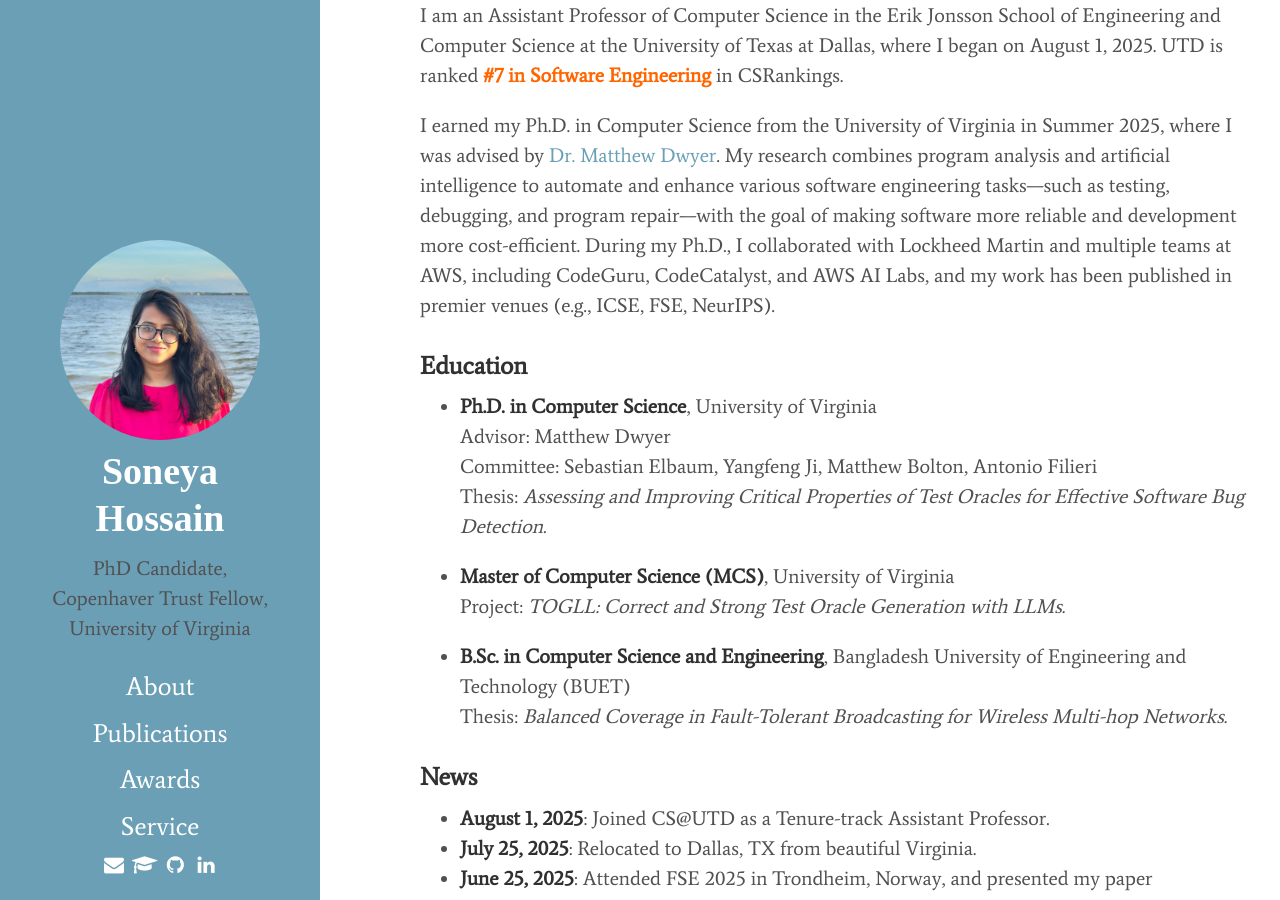
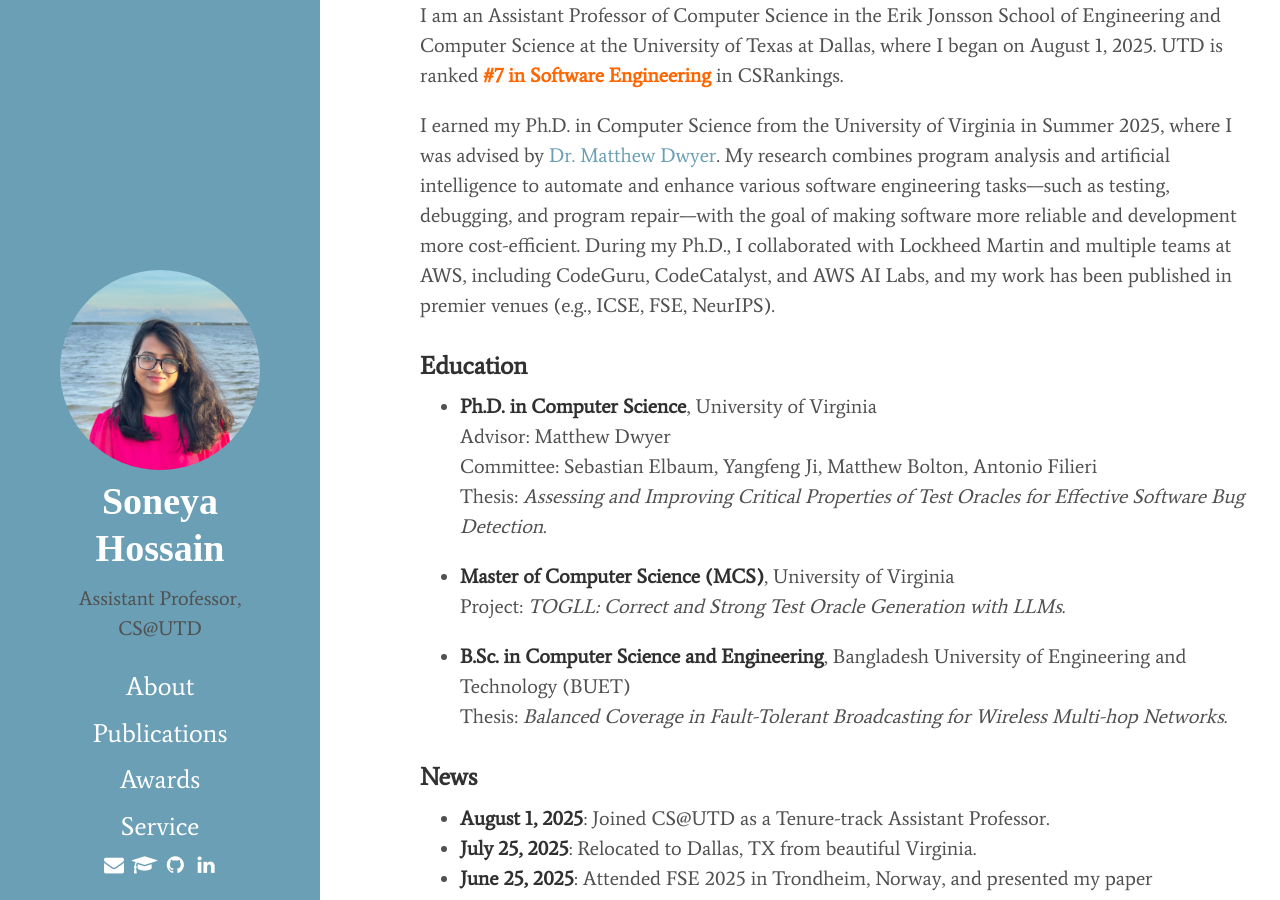
Before and after one commit to soneyahossain/soneyahossain.github.io, a Jekyll site: the page built from index.md, in a window 1280 px wide and 900 px high. Built offline with Jekyll 4.4.1, drawn with Linux system fonts in a browser that asks for light colours; cached includes are drawn as plain includes.

Commit message:
Update _config.yml

```diff
--- a/_config.yml
+++ b/_config.yml
@@ -9,7 +9,7 @@ permalink:        pretty
 # Setup
 title:            Soneya Hossain
 tagline:          'Soneya Hossain'
-description:      'PhD Candidate, Copenhaver Trust Fellow, University of Virginia'
+description:      'Assistant Professor, CS@UTD'
 url:              https://soneyahossain.github.io
 #baseurl:          /
 
```
